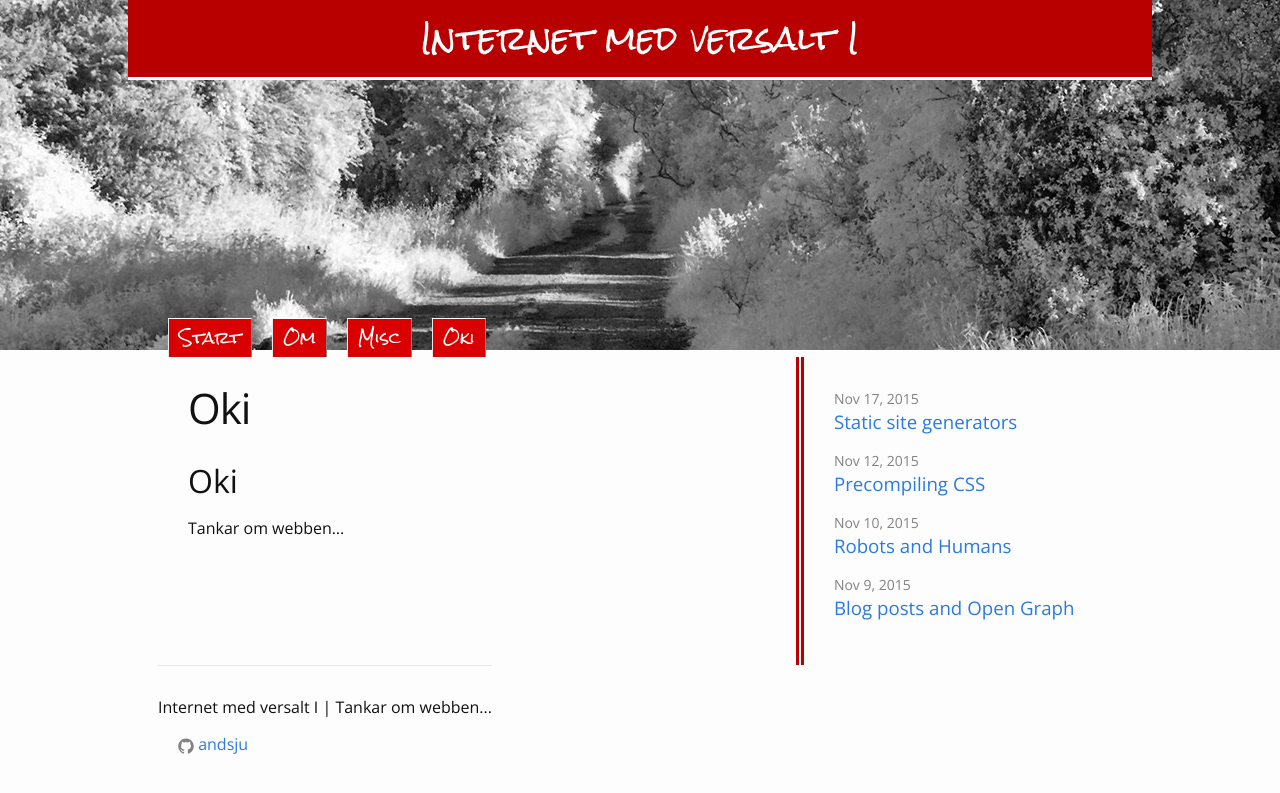
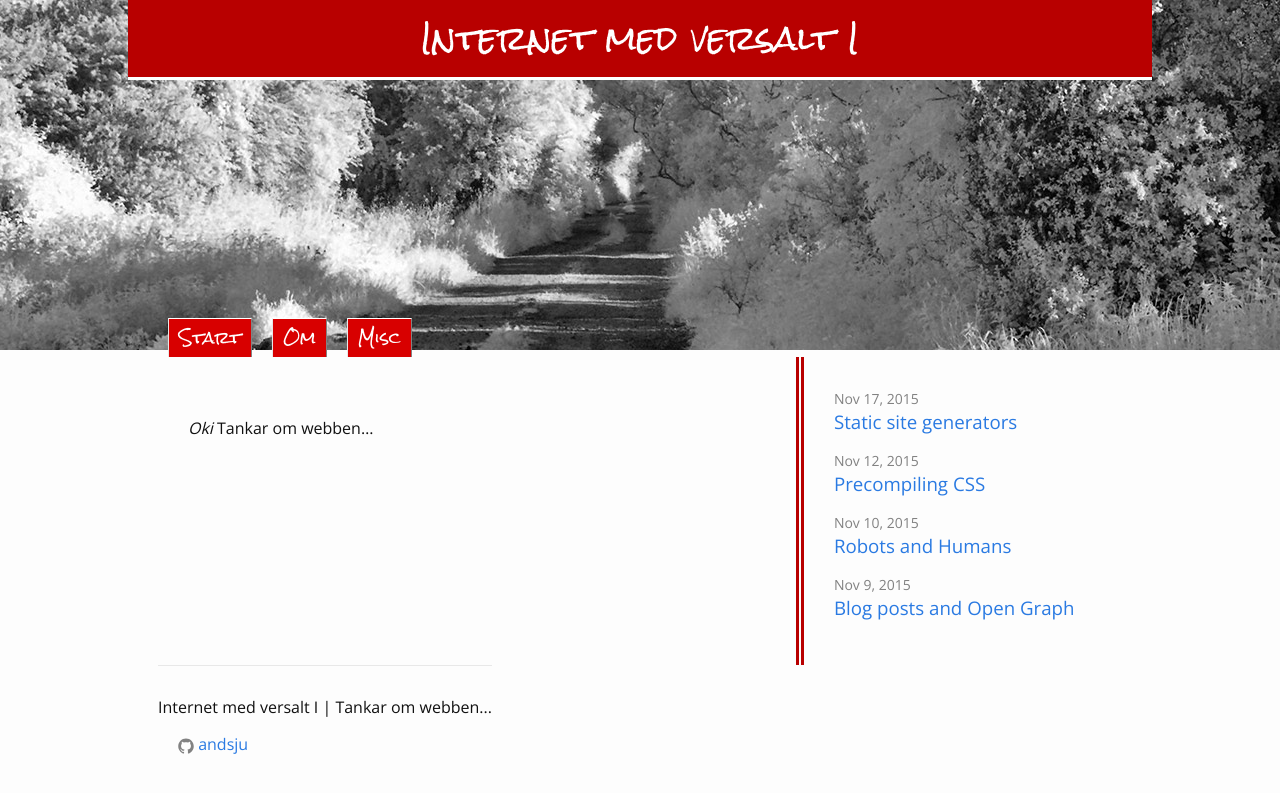
Before and after one commit to andsju/andsju, a Jekyll site: the page built from test.md, in a window 1280 px wide. Shown: the top 793 px of the page. Built offline with Jekyll 4.4.1, drawn with Linux system fonts in a browser that asks for light colours; our own code applies the rules of GitHub Pages for plain Markdown files.

Commit message:
Markdown test

```diff
--- a/test.md
+++ b/test.md
@@ -1,2 +1,2 @@
-## Oki
+*Oki*
 {{ site.description }}
```
